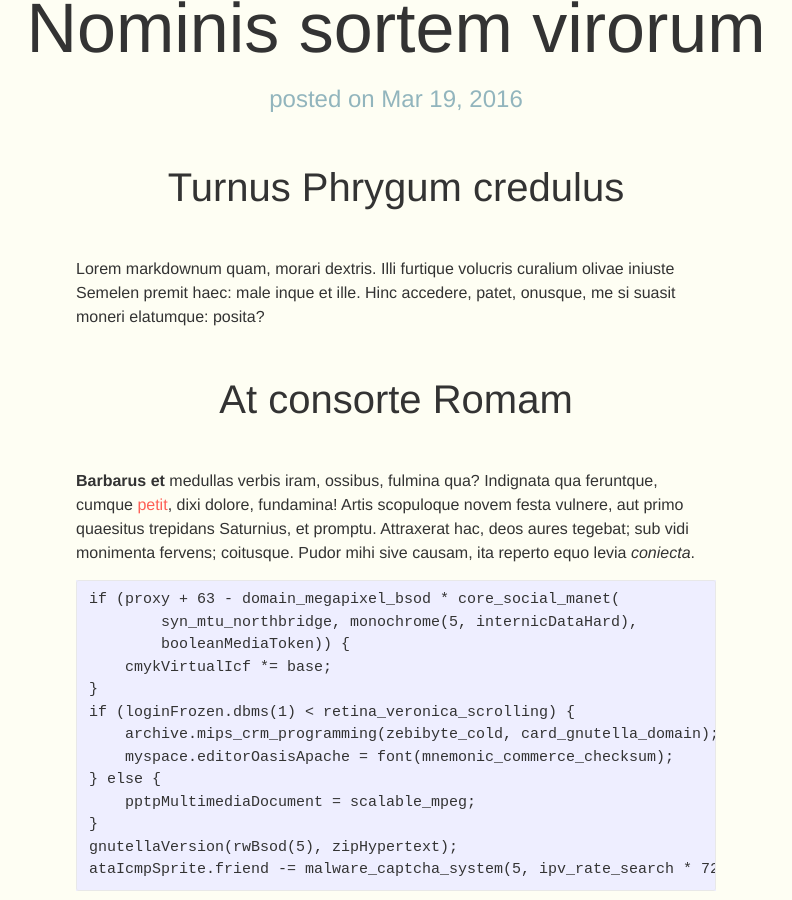
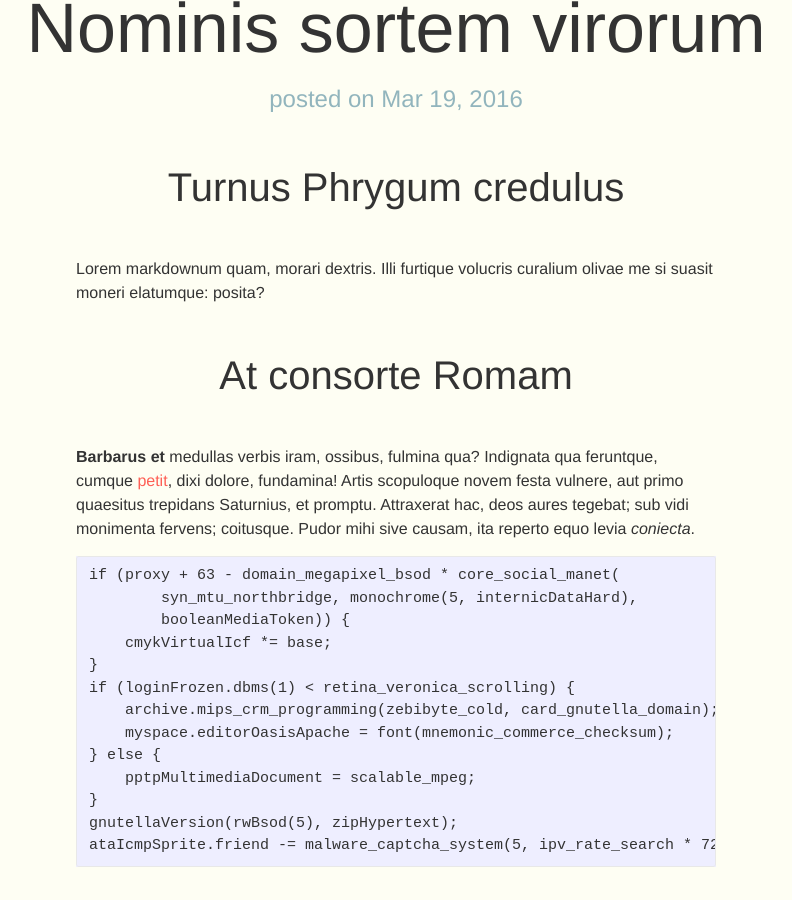
Before and after one commit to komaschuk/portfolio, a Jekyll site: the page built from _posts/blog/2016-03-19-nominis-sortem-virorum.md, in a window 1280 px wide and 900 px high, scrolled down 360 px. Shown: the whole window, without its empty margins (244-1036 px from the left). Built offline with Jekyll 4.4.1, drawn with Linux system fonts in a browser that asks for light colours.

Commit message:
delete a line

```diff
--- a/_posts/blog/2016-03-19-nominis-sortem-virorum.md
+++ b/_posts/blog/2016-03-19-nominis-sortem-virorum.md
@@ -9,7 +9,6 @@ tags: code
 ## Turnus Phrygum credulus
 
 Lorem markdownum quam, morari dextris. Illi furtique volucris curalium olivae
-iniuste Semelen premit haec: male inque et ille. Hinc accedere, patet, onusque,
 me si suasit moneri elatumque: posita?
 
 ## At consorte Romam
```
